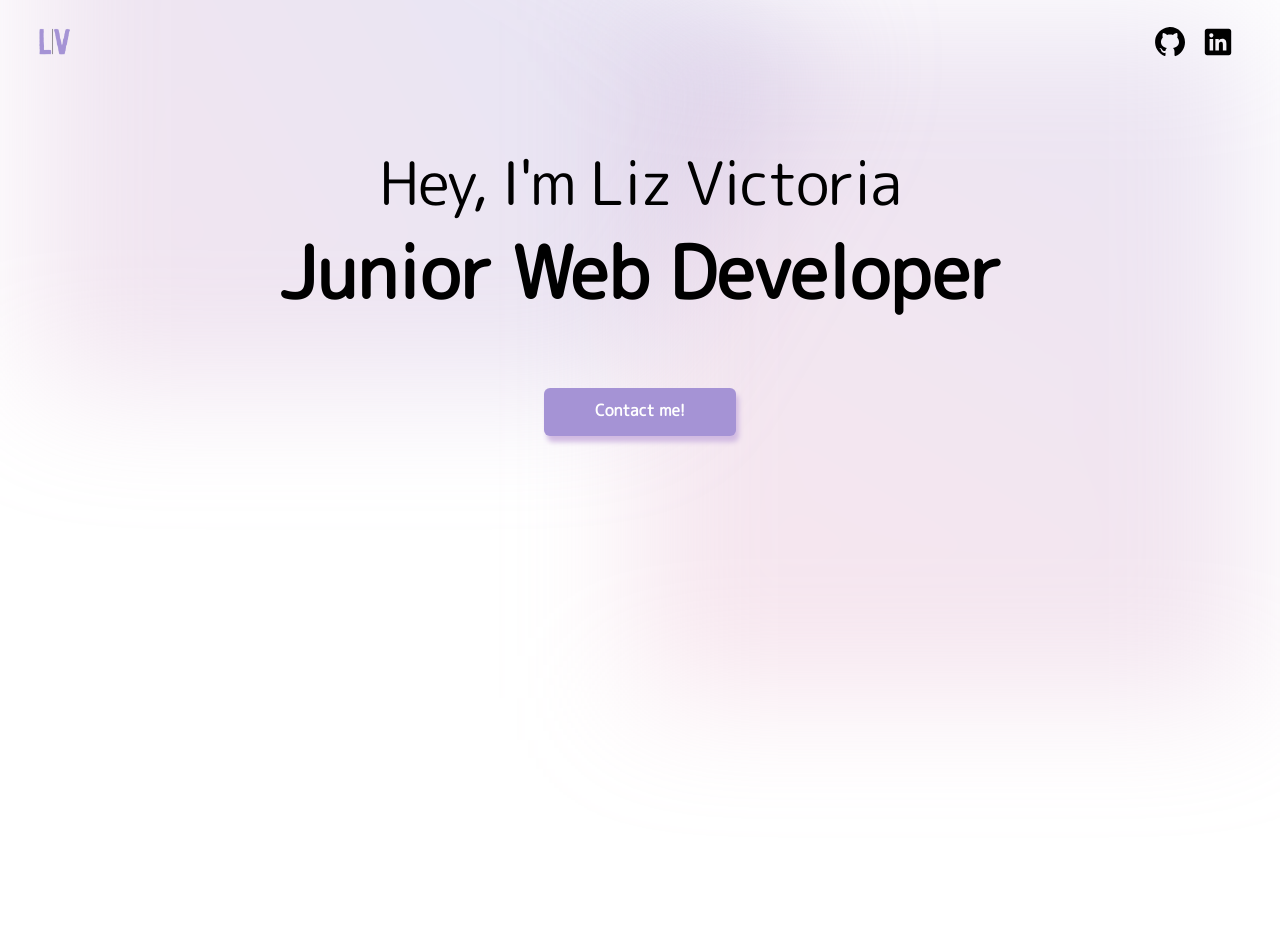
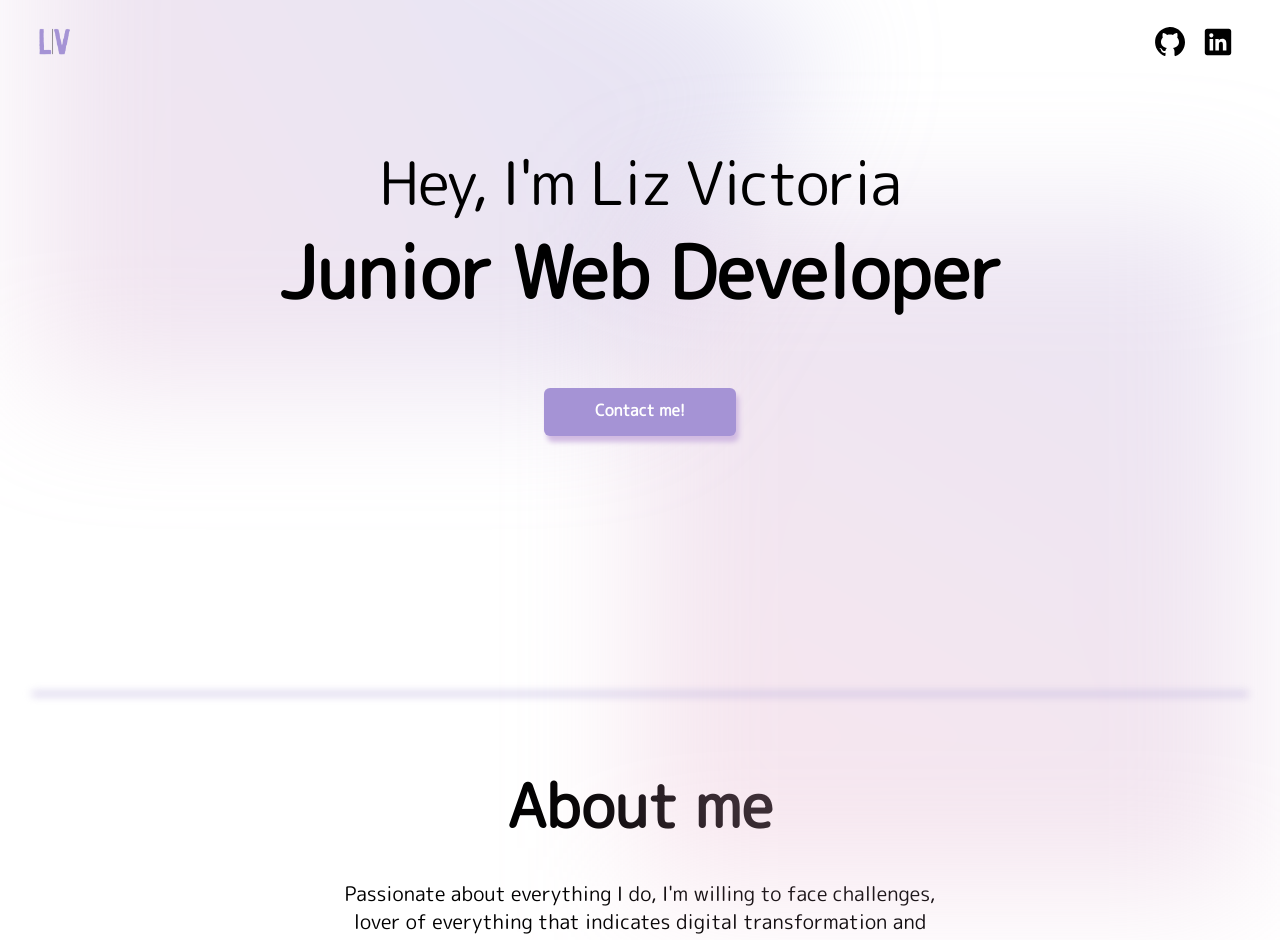
Before and after one commit to LizethVictoria20/Portafolio, a React (Vite) app: page / in a window 1280 px wide. Shown: the top 940 px of the page. Before the commit the page ends 800 px from the top, so only its background shows below. Built offline with nearby package versions, Linux system fonts and the light colour scheme.

Commit message:
addig about section

```diff
--- a/src/App.css
+++ b/src/App.css
@@ -4,5 +4,9 @@
   font-family: "M PLUS Rounded 1c", sans-serif;
   font-weight: 500;
   font-style: normal;
+}
 
+.separator {
+  height: 3px;
+  background: #a593d5;
 }
--- a/src/App.jsx
+++ b/src/App.jsx
@@ -1,12 +1,15 @@
 import "./App.css";
 import Header from "./components/Header";
 import Main from "./components/Main";
+import About from "./components/About";
 
 function App() {
   return (
     <>
       <Header />
       <Main />
+      <hr className="blur-sm separator" />
+      <About />
     </>
   );
 }
--- /dev/null
+++ b/src/components/About.jsx
@@ -0,0 +1,14 @@
+import '../styles/About.css'
+
+const About = () => {
+    return (
+        <>
+        <div className="mt-20 m-auto w-2/4">
+           <h1 className="text-6xl font-bold">About me</h1>
+           <p className= "mt-11 text-xl">Passionate about everything I do, I&apos;m willing to face challenges, lover of everything that indicates digital transformation and accessibility to achieve true inclusion.</p>
+        </div>
+        </>
+    )
+}
+
+export default About;
--- a/src/components/Main.jsx
+++ b/src/components/Main.jsx
@@ -7,7 +7,7 @@
         <div className="absolute inset-x-0 -top-40 -z-10 transform-gpu overflow-hidden blur-3xl sm:-top-80" aria-hidden="true">
           <div className="relative left-[calc(50%-11rem)] aspect-[1155/678] w-[36.125rem] -translate-x-1/2 rotate-[30deg] bg-gradient-to-tr from-[#e8acc5] to-[#a6a3da] opacity-30 sm:left-[calc(50%-30rem)] sm:w-[72.1875rem]"></div>
         </div>
-        <div className="mx-auto max-w-5xl py-14 sm:py-18 lg:py-16">
+        <div className="mx-auto max-w-5xl py-14 sm:py-18 lg:pt-16 lg:pb-64">
           <div className="text-center">
             <h5 className="text-6xl tracking-tight">Hey, I&apos;m Liz Victoria</h5>
             <h2 className="mt-6 mb-10 text-lg leading-8 sm:text-7xl font-bold">Junior Web Developer</h2>
```
Also changed, not shown: src/styles/About.css (added).
